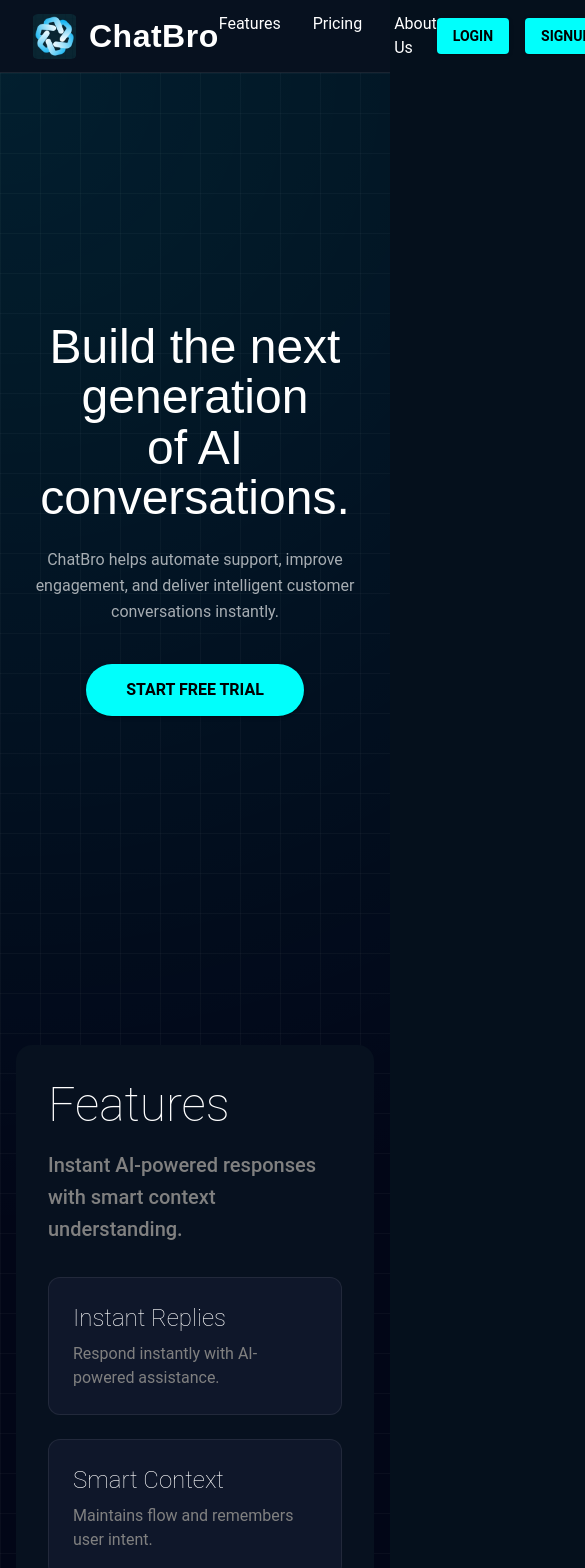
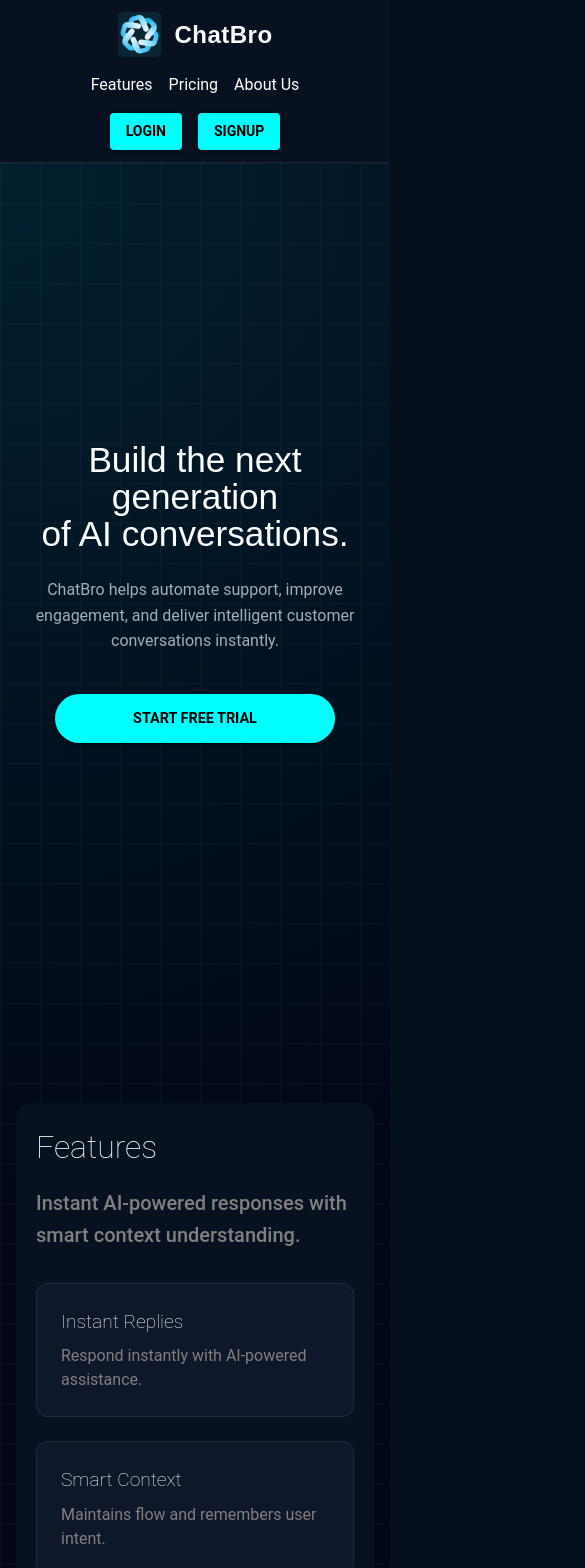
Before and after one commit to Bandana210/MERN-AI-CHATBOT, a React (Vite) app in the folder frontend/: page / in a window 390 px wide. Shown: the top 1568 px of the page, 585 px wide, since content can reach past the window. Built offline with nearby package versions, Linux system fonts and the light colour scheme; no server answers.

Commit message:
made responsive changes

```diff
--- a/frontend/src/App.tsx
+++ b/frontend/src/App.tsx
@@ -1,21 +1,21 @@
-import { Routes, Route } from 'react-router-dom';
-import './App.css';
-import { useAuth } from './context/AuthContext';
-import Header from './components/Header';
-import Home from './pages/Home';
-import Chat from './pages/Chat';
-import Login from './pages/Login';
-import Signup from './pages/Signup';
-import NotFound from './pages/NotFound';
+import { Routes, Route, useLocation } from "react-router-dom";
+import "./App.css";
+import { useAuth } from "./context/AuthContext";
+import Header from "./components/Header";
+import Home from "./pages/Home";
+import Chat from "./pages/Chat";
+import Login from "./pages/Login";
+import Signup from "./pages/Signup";
+import NotFound from "./pages/NotFound";
 
 function App() {
   const auth = useAuth();
+  const location = useLocation();
 
   return (
     <main>
-
       {location.pathname !== "/login" &&
-      location.pathname !== "/signup" && <Header />}
+        location.pathname !== "/signup" && <Header />}
 
       <Routes>
         <Route path="/" element={<Home />} />
--- a/frontend/src/components/Header.tsx
+++ b/frontend/src/components/Header.tsx
@@ -3,13 +3,12 @@ import Toolbar from "@mui/material/Toolbar";
 import Box from "@mui/material/Box";
 import Typography from "@mui/material/Typography";
 import Button from "@mui/material/Button";
-import NavigationLink from "./shared/NavigationLink";
 import { useAuth } from "../context/AuthContext";
-import { useNavigate } from "react-router-dom"; // ✅ NEW
+import { useNavigate } from "react-router-dom";
 
 const Header = () => {
   const auth = useAuth();
-  const navigate = useNavigate(); // ✅ NEW
+  const navigate = useNavigate();
 
   const scrollToSection = (id: string) => {
     const section = document.getElementById(id);
@@ -39,22 +38,23 @@ const Header = () => {
     >
       <Toolbar
         sx={{
-          display: "grid",
-          gridTemplateColumns: "1fr auto 1fr",
+          display: "flex",
+          flexDirection: { xs: "column", md: "row" },
+          justifyContent: "space-between",
           alignItems: "center",
-          px: 4,
-          py: 1,
+          gap: { xs: 2, md: 0 },
+          px: { xs: 2, md: 4 },
+          py: 1.5,
         }}
       >
-        {/* LEFT (CLICKABLE LOGO) */}
+        {/* LEFT */}
         <Box
-          onClick={() => navigate("/")} // ✅ MAIN CHANGE
+          onClick={() => navigate("/")}
           sx={{
             display: "flex",
             alignItems: "center",
             gap: 1.5,
-            justifySelf: "start",
-            cursor: "pointer", // ✅ UX
+            cursor: "pointer",
           }}
         >
           <img
@@ -71,7 +71,7 @@ const Header = () => {
           <Typography
             sx={{
               fontFamily: "'Montserrat', sans-serif",
-              fontSize: "2rem",
+              fontSize: { xs: "1.5rem", md: "2rem" },
               fontWeight: 700,
               color: "white",
               letterSpacing: "0.5px",
@@ -86,8 +86,9 @@ const Header = () => {
           <Box
             sx={{
               display: "flex",
-              gap: 4,
-              justifySelf: "center",
+              flexWrap: "wrap",
+              justifyContent: "center",
+              gap: { xs: 2, md: 4 },
             }}
           >
             <Typography
@@ -118,7 +119,8 @@ const Header = () => {
           sx={{
             display: "flex",
             gap: 2,
-            justifySelf: "end",
+            flexWrap: "wrap",
+            justifyContent: "center",
           }}
         >
           {auth?.isLoggedIn ? (
@@ -137,7 +139,7 @@ const Header = () => {
             <>
               <Button
                 variant="contained"
-                onClick={() => (window.location.href = "/login")}
+                onClick={() => navigate("/login")}
                 sx={{
                   bgcolor: "#00fffc",
                   color: "black",
@@ -149,7 +151,7 @@ const Header = () => {
 
               <Button
                 variant="contained"
-                onClick={() => (window.location.href = "/signup")}
+                onClick={() => navigate("/signup")}
                 sx={{
                   bgcolor: "#00fffc",
                   color: "black",
--- a/frontend/src/components/shared/CustomisedInput.tsx
+++ b/frontend/src/components/shared/CustomisedInput.tsx
@@ -17,8 +17,10 @@ const CustomisedInput = (props: Props) => {
 
   return (
     <TextField
+      fullWidth
       sx={{
-        width: "400px",
+        width: { xs: "100%", sm: "400px" },
+        maxWidth: "400px",
         "& .MuiOutlinedInput-root": {
           borderRadius: "10px",
           color: "white",
--- a/frontend/src/pages/Home.tsx
+++ b/frontend/src/pages/Home.tsx
@@ -22,11 +22,11 @@ const Home = () => {
         overflowX: "hidden",
         backgroundColor: "#020617",
         backgroundImage: `
-    radial-gradient(circle at top left, rgba(0,255,252,0.10), transparent 30%),
-    radial-gradient(circle at bottom right, rgba(0,150,255,0.08), transparent 35%),
-    linear-gradient(rgba(255,255,255,0.03) 1px, transparent 1px),
-    linear-gradient(90deg, rgba(255,255,255,0.03) 1px, transparent 1px)
-  `,
+          radial-gradient(circle at top left, rgba(0,255,252,0.10), transparent 30%),
+          radial-gradient(circle at bottom right, rgba(0,150,255,0.08), transparent 35%),
+          linear-gradient(rgba(255,255,255,0.03) 1px, transparent 1px),
+          linear-gradient(90deg, rgba(255,255,255,0.03) 1px, transparent 1px)
+        `,
         backgroundSize: "auto, auto, 40px 40px, 40px 40px",
       }}
     >
@@ -39,13 +39,13 @@ const Home = () => {
           justifyContent: "center",
           alignItems: "center",
           textAlign: "center",
-          px: { xs: 3, md: 8 },
-          py: 8,
+          px: { xs: 2, sm: 3, md: 8 },
+          py: { xs: 6, md: 8 },
         }}
       >
         <Typography
           sx={{
-            fontSize: { xs: "3rem", md: "6rem" },
+            fontSize: { xs: "2.2rem", sm: "3rem", md: "6rem" },
             fontWeight: 100,
             lineHeight: 1.05,
             color: "white",
@@ -76,13 +76,15 @@ const Home = () => {
           variant="contained"
           onClick={() => navigate("/signup")}
           sx={{
-            px: 5,
+            px: { xs: 4, md: 5 },
             py: 1.5,
+            fontSize: { xs: "0.9rem", md: "1rem" },
+            width: { xs: "100%", sm: "auto" },
+            maxWidth: "280px",
             borderRadius: "30px",
             bgcolor: "#00fffc",
             color: "black",
             fontWeight: 700,
-            fontSize: "1rem",
             mb: 10,
             ":hover": {
               bgcolor: "white",
@@ -93,7 +95,7 @@ const Home = () => {
         </Button>
       </Box>
 
-      {/* MAIN STACKED CONTENT */}
+      {/* MAIN */}
       <Box
         sx={{
           px: { xs: 2, md: 6 },
@@ -109,12 +111,18 @@ const Home = () => {
         <Box
           id="features"
           sx={{
-            p: 4,
+            p: { xs: 2.5, md: 4 },
             borderRadius: 4,
             background: "#07111f",
           }}
         >
-          <Typography variant="h3" fontWeight={200} mb={2}>
+          <Typography
+            sx={{
+              fontSize: { xs: "2rem", md: "3rem" },
+              fontWeight: 200,
+              mb: 2,
+            }}
+          >
             Features
           </Typography>
 
@@ -168,7 +176,13 @@ const Home = () => {
                   border: "1px solid rgba(255,255,255,0.08)",
                 }}
               >
-                <Typography variant="h5" fontWeight={200} mb={1}>
+                <Typography
+                  sx={{
+                    fontSize: { xs: "1.2rem", md: "1.5rem" },
+                    fontWeight: 200,
+                    mb: 1,
+                  }}
+                >
                   {card.title}
                 </Typography>
                 <Typography color="gray">{card.desc}</Typography>
@@ -181,12 +195,18 @@ const Home = () => {
         <Box
           id="pricing"
           sx={{
-            p: 4,
+            p: { xs: 2.5, md: 4 },
             borderRadius: 4,
             background: "#07111f",
           }}
         >
-          <Typography variant="h3" fontWeight={200} mb={2}>
+          <Typography
+            sx={{
+              fontSize: { xs: "2rem", md: "3rem" },
+              fontWeight: 200,
+              mb: 2,
+            }}
+          >
             Pricing
           </Typography>
 
@@ -205,26 +225,14 @@ const Home = () => {
             }}
           >
             {[
-              {
-                plan: "Basic",
-                price: "Free",
-                desc: "Perfect for personal use.",
-              },
-              {
-                plan: "Pro",
-                price: "₹499/mo",
-                desc: "Best for projects and teams.",
-              },
-              {
-                plan: "Enterprise",
-                price: "Custom",
-                desc: "Advanced support and integrations.",
-              },
+              { plan: "Basic", price: "Free", desc: "Perfect for personal use." },
+              { plan: "Pro", price: "₹499/mo", desc: "Best for teams." },
+              { plan: "Enterprise", price: "Custom", desc: "Advanced support." },
             ].map((card, index) => (
               <Box
                 key={index}
                 sx={{
-                  p: 4,
+                  p: { xs: 2.5, md: 4 },
                   borderRadius: 3,
                   background: "#0f172a",
                   textAlign: "center",
@@ -246,12 +254,18 @@ const Home = () => {
         <Box
           id="about"
           sx={{
-            p: 4,
+            p: { xs: 2.5, md: 4 },
             borderRadius: 4,
             background: "#07111f",
           }}
         >
-          <Typography variant="h3" fontWeight={200} mb={2}>
+          <Typography
+            sx={{
+              fontSize: { xs: "2rem", md: "3rem" },
+              fontWeight: 200,
+              mb: 2,
+            }}
+          >
             About Us
           </Typography>
 
```
Also changed, not shown: frontend/src/pages/Login.tsx (+74 -39 lines), frontend/src/pages/Signup.tsx (+61 -20 lines).
